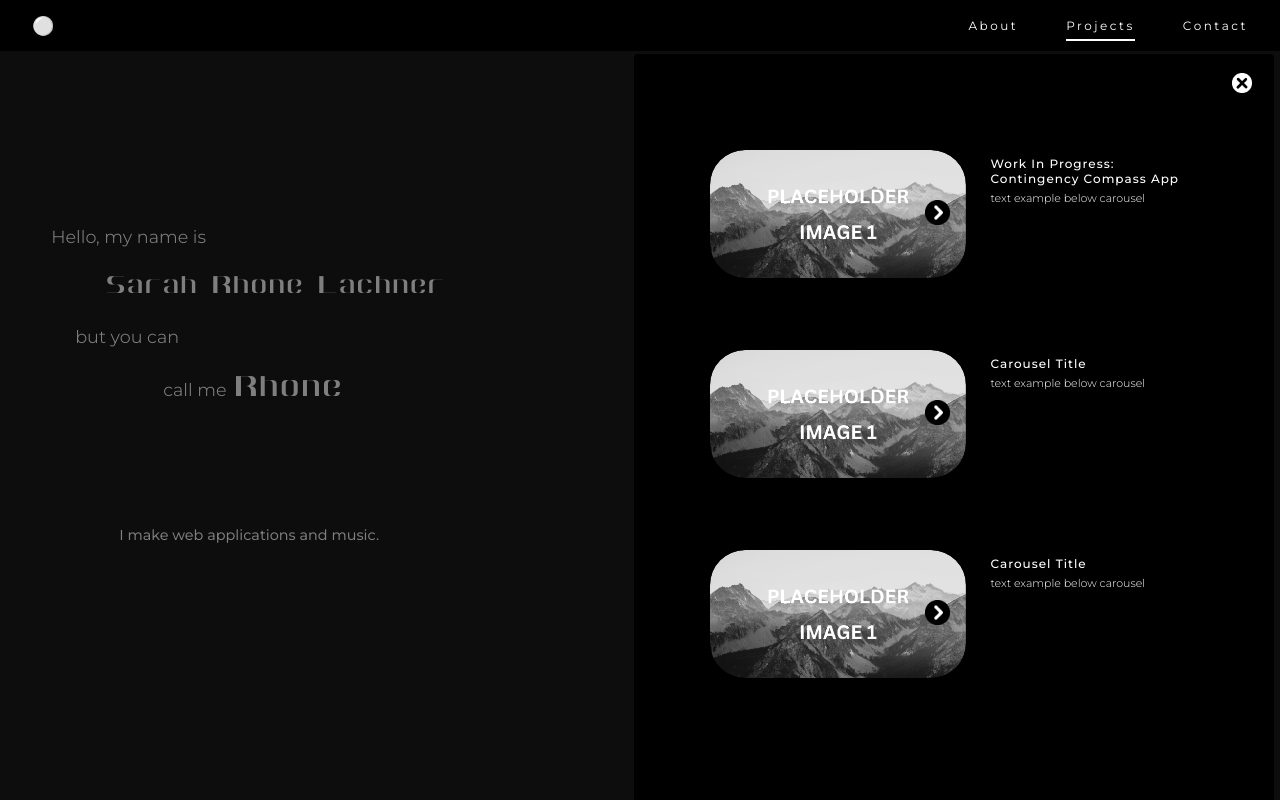
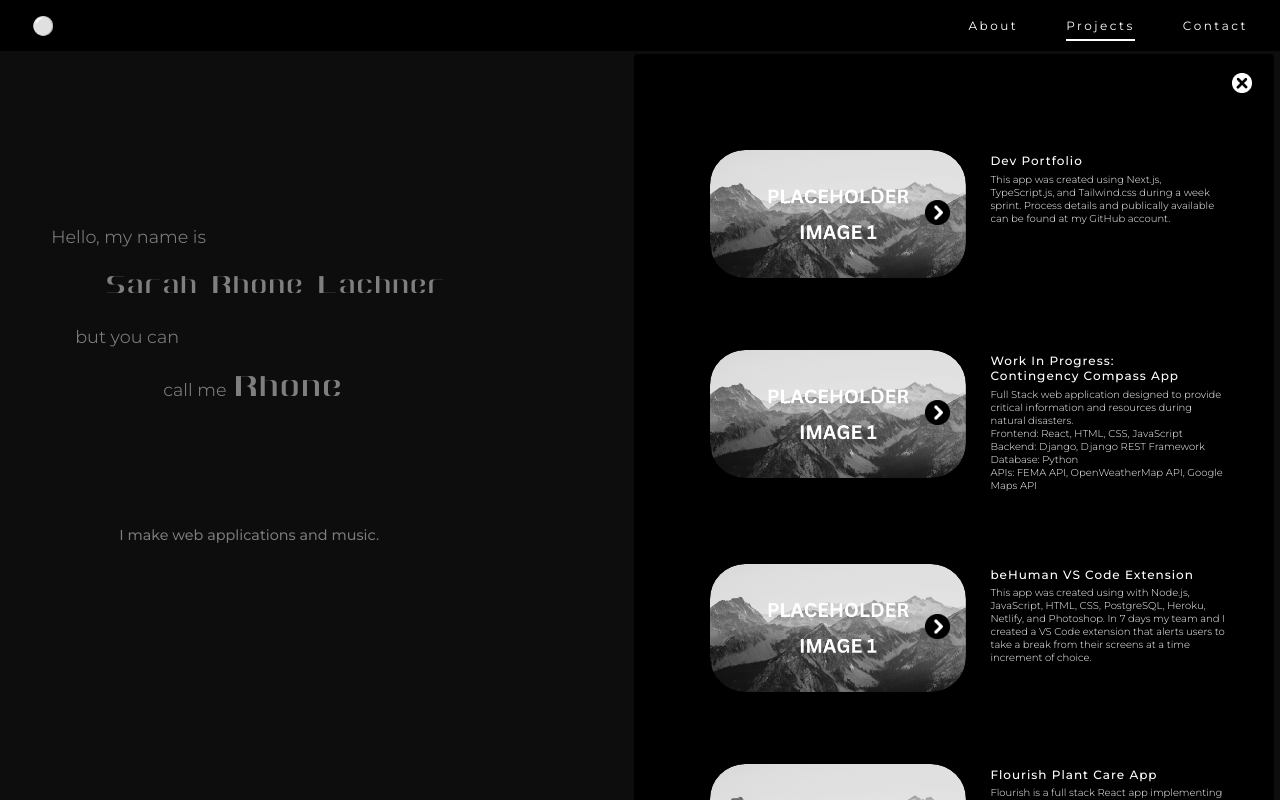
Before and after one commit to RhoneLachner/2024-portfolio, a Next.js app: page / in a window 1280 px wide. Both pictures are taken after a click on the button "Projects". Built offline with nearby package versions, Linux system fonts and the light colour scheme.

Commit message:
Temporary copy added to Projects modal, additional spacing changes in About modal

```diff
--- a/app/components/AboutModal.module.css
+++ b/app/components/AboutModal.module.css
@@ -78,17 +78,29 @@
     height: 11rem; /* Set the height to create the oval effect */
     min-height: 11rem;
   }
+
+  @media (min-width: 1024px) {
+    width: 16rem; /* Set the desired width */
+    max-width: 16rem;
+    height: 12rem; /* Set the height to create the oval effect */
+    min-height: 12rem;
+  }
 }
 
 .bioCopy {
   padding: 0rem;
   padding-top: 3vh;
-  font-size: 13px;
+  font-size: 12px;
   line-height: 1.75;
 
   @media (min-width: 768px) {
-    padding: 1.25rem 3.5rem;
+    padding: 2rem 3.5rem;
     font-size: 12.2px;
     line-height: 1.8;
   }
+
+  @media (min-width: 1024px) {
+    padding-top: 1.6rem;
+
+  }
 }
--- a/app/components/ProjectsModal.module.css
+++ b/app/components/ProjectsModal.module.css
@@ -132,19 +132,29 @@
   margin-top: -0.3rem;
 
   @media (min-width: 768px) {
-    margin-top: -0.3rem;
+    margin-top: -0.5rem;
     font-size: 12px;
   }
 }
 
 .carouselDescription {
   font-weight: 300;
-  font-size: 12px;
-  padding-top: 0.3rem;
+  font-size: 11px;
+  padding-top: 6px;
   padding-bottom: 1rem;
+  max-width: 20rem;
+  line-height: 1.5;
+  text-align: left;
+
+  @media (min-width: 768px) {
+    font-size: 10px;
+  }
 
   @media (min-width: 1024px) {
-    font-size: 11px;
+    font-size: 10px;
     padding-bottom: 0rem;
+    max-width: auto;
+    padding-top: 4.5px;
+    line-height: 1.3;
   }
 }
--- a/app/components/ProjectsModal.tsx
+++ b/app/components/ProjectsModal.tsx
@@ -33,11 +33,11 @@ const ProjectsModal: React.FC<ProjectsModalProps> = ({ isOpen, onClose }) => {
           <div className={styles.carouselItemContainer}>
             <ImageCarousel images={images} />
             <div className={styles.carouselTextContainer}>
-              <div className={styles.carouselTitle}>
-                Work In Progress: <br /> Contingency Compass App
-              </div>
+              <div className={styles.carouselTitle}>Dev Portfolio</div>
               <div className={styles.carouselDescription}>
-                text example below carousel
+                This app was created using Next.js, TypeScript.js, and
+                Tailwind.css during a week sprint. Process details and
+                publically available can be found at my GitHub account.
               </div>
             </div>
           </div>
@@ -45,9 +45,20 @@ const ProjectsModal: React.FC<ProjectsModalProps> = ({ isOpen, onClose }) => {
           <div className={styles.carouselItemContainer}>
             <ImageCarousel images={images} />
             <div className={styles.carouselTextContainer}>
-              <div className={styles.carouselTitle}>Carousel Title</div>
+              <div className={styles.carouselTitle}>
+                Work In Progress: <br /> Contingency Compass App
+              </div>
               <div className={styles.carouselDescription}>
-                text example below carousel
+                Full Stack web application designed to provide critical
+                information and resources during natural disasters.
+                <br />
+                Frontend: React, HTML, CSS, JavaScript <br />
+                Backend: Django, Django REST Framework
+                <br />
+                Database: Python
+                <br />
+                APIs: FEMA API, OpenWeatherMap API, Google Maps API
+                <br />
               </div>
             </div>
           </div>
@@ -55,9 +66,57 @@ const ProjectsModal: React.FC<ProjectsModalProps> = ({ isOpen, onClose }) => {
           <div className={styles.carouselItemContainer}>
             <ImageCarousel images={images} />
             <div className={styles.carouselTextContainer}>
-              <div className={styles.carouselTitle}>Carousel Title</div>
+              <div className={styles.carouselTitle}>
+                beHuman VS Code Extension
+              </div>
               <div className={styles.carouselDescription}>
-                text example below carousel
+                This app was created using with Node.js, JavaScript, HTML, CSS,
+                PostgreSQL, Heroku, Netlify, and Photoshop. In 7 days my team
+                and I created a VS Code extension that alerts users to take a
+                break from their screens at a time increment of choice.
+              </div>
+            </div>
+          </div>
+
+          <div className={styles.carouselItemContainer}>
+            <ImageCarousel images={images} />
+            <div className={styles.carouselTextContainer}>
+              <div className={styles.carouselTitle}>
+                Flourish Plant Care App
+              </div>
+              <div className={styles.carouselDescription}>
+                Flourish is a full stack React app implementing a GraphQL back
+                end and two APIs for plant image recognition and plant care.
+                Users are able to search for a plant by image recognition or
+                name to find care instructions and tips. Through authentication
+                users may set up a personal profile, save plants to their
+                collection, and create personalized notes for their plant
+                babies!
+              </div>
+            </div>
+          </div>
+
+          <div className={styles.carouselItemContainer}>
+            <ImageCarousel images={images} />
+            <div className={styles.carouselTextContainer}>
+              <div className={styles.carouselTitle}>Major Arcana Divinator App</div>
+              <div className={styles.carouselDescription}>
+                This app was primarily written with Vanilla JavaScript, HTML,
+                and CSS with additional items created in PhotoShop and
+                GarageBand. Users may choose a one or three-card Tarot spread,
+                and a randomized reading is displayed. Past readings are stored
+                in a history log using local storage.{' '}
+              </div>
+            </div>
+          </div>
+
+          <div className={styles.carouselItemContainer}>
+            <ImageCarousel images={images} />
+            <div className={styles.carouselTextContainer}>
+              <div className={styles.carouselTitle}>Karaoke Roulette App</div>
+              <div className={styles.carouselDescription}>
+              This React app was created using YouTube API, JavaScript, Node.js, PostgreSQL, CSS, Heroku, Netlify, Postman, and Photoshop.
+              Karaoke Roulette App uses the YouTube API, allowing users to select randomized karaoke songs to sing with friends.
               </div>
             </div>
           </div>
```
